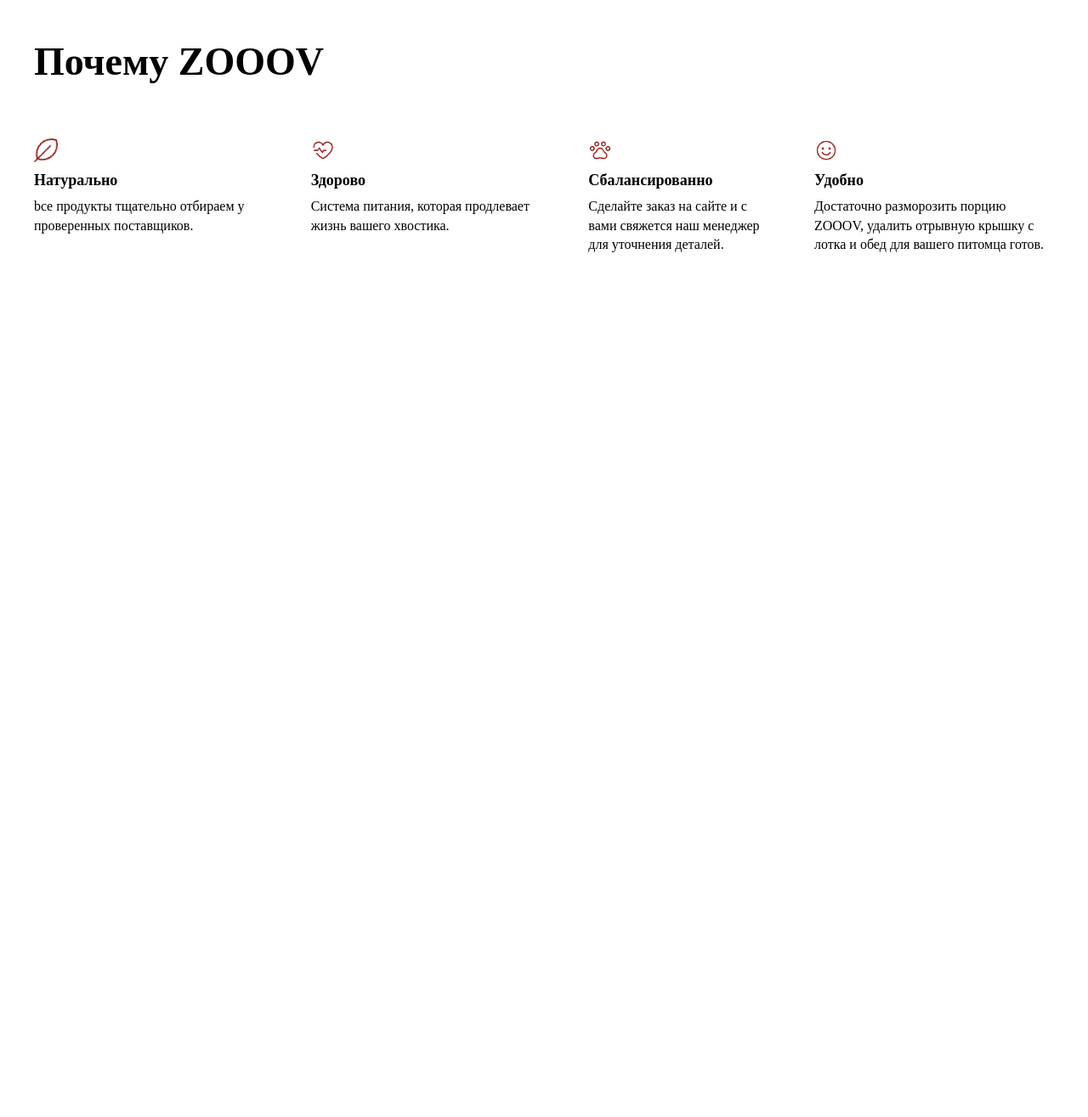
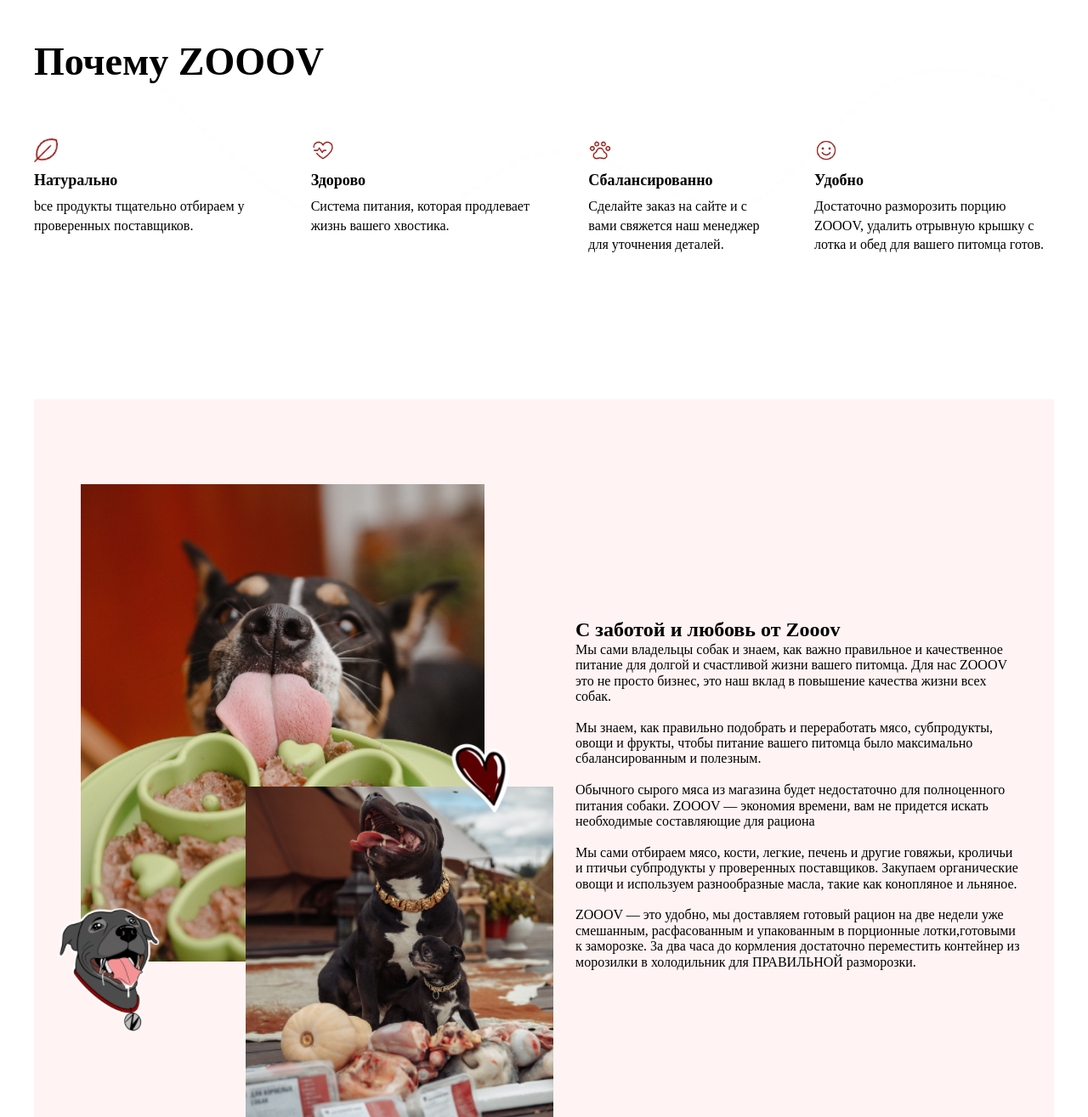
Before and after one commit to mucm09/konkurs, a plain HTML site: page index.html in a window 1280 px wide. Shown: the part 3052-4367 px from the top of the page at 85% size. Before the commit the page ends 3352 px from the top, so only its background shows below. Drawn offline with nearby package versions, Linux system fonts and the light colour scheme.

Commit message:
about section tugadi

```diff
--- a/css/main.css
+++ b/css/main.css
@@ -378,9 +378,10 @@ background-color: white;
 
 
 .why{
-  background-image: url(./../img/ruler.png);
+  background-image: url(./../img/ruler2.png);
   background-repeat:no-repeat;
-  background-size:cover;
+  background-position:center;
+  margin-bottom: 170px;
 }
 .why__tit{
   color: rgb(0, 0, 0);
@@ -431,3 +432,24 @@ text-align: left;
   display: flex;
   justify-content: space-between;
 }
+
+
+
+
+
+.about{
+   background: rgb(255, 244, 243);
+   display: flex;
+   align-items: center;
+   justify-content: space-between;
+   padding-top: 100px;
+   padding-bottom: 58px;
+   margin-bottom: 170px;
+}
+.about__img{
+  width: 611px;
+}
+.about__content{
+  width: 523px;
+  margin-right: 40px;
+}
--- a/index.html
+++ b/index.html
@@ -312,6 +312,32 @@
         </div>
       </div>
      </section>
+     <section>
+      <div class="container">
+        <div class="about">
+          <div>
+            <img class="about__img" src="./img/all.png " alt="">
+          </div>
+          <div class="about__content">
+          <h2 class="about__tit">
+            C заботой и любовь от Zooov
+          </h2>
+          <p class="about__text">
+            Мы сами владельцы собак и знаем, как важно правильное и качественное питание для долгой и счастливой жизни вашего питомца. Для нас ZOOOV это не просто бизнес, это наш вклад в повышение качества жизни всех собак. <br><br>
+
+
+            Мы знаем, как правильно подобрать и переработать мясо, субпродукты, овощи и фрукты, чтобы питание вашего питомца было максимально сбалансированным и полезным. <br><br>
+
+            Обычного сырого мяса из магазина будет недостаточно для полноценного питания собаки. ZOOOV — экономия времени, вам не придется искать необходимые составляющие для рациона<br><br>
+
+            Мы сами отбираем мясо, кости, легкие, печень и другие говяжьи, кроличьи и птичьи субпродукты y проверенных поставщиков. Закупаем органические овощи и используем разнообразные масла, такие как конопляное и льняное. <br><br>
+
+            ZOOOV — это удобно, мы доставляем готовый рацион на две недели уже смешанным, расфасованным и упакованным в порционные лотки,готовыми к заморозке. 3a два часа до кормления достаточно переместить контейнер из морозилки в холодильник для ПРАВИЛЬНОЙ разморозки. <br><br>
+          </p>
+          </div>
+        </div>
+      </div>
+     </section>
    </main>
 </body>
 </html>
```
Also changed, not shown: img/all.png (added).
